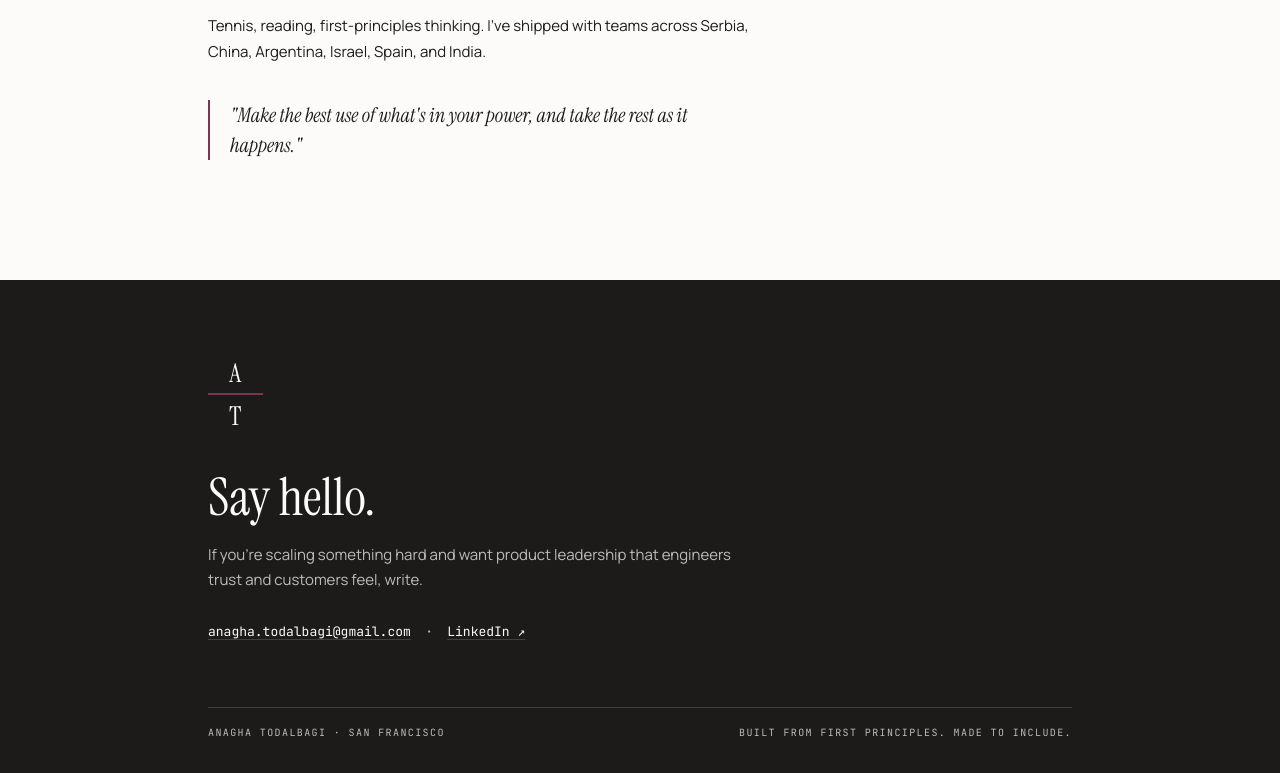
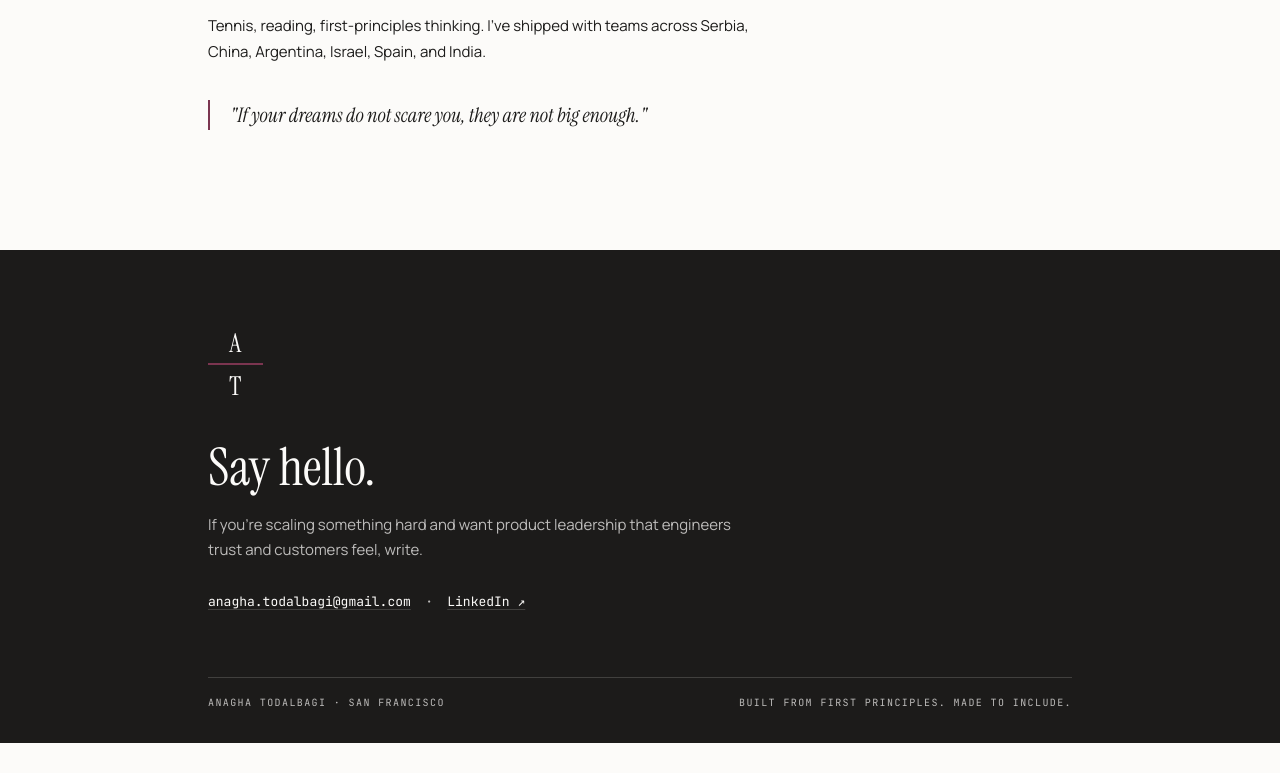
Before and after one commit to anagha-todalbagi/anagha-todalbagi.github.io, a plain HTML site: page index.html in a window 1280 px wide. Shown: the part 4320-5093 px from the top of the page. After the commit the page ends 5063 px from the top, so only its background shows below. Drawn offline with Linux system fonts and the light colour scheme.

Commit message:
Update closing quote

```diff
--- a/index.html
+++ b/index.html
@@ -300,7 +300,7 @@
     <p class="reveal">I run <a href="https://docs.google.com/document/u/0/d/1yj3Kz9NJnPoINYdppF1r_cduDsjNsOCaXp5cFKv_0UY/mobilebasic?pli=1" target="_blank" rel="noopener">Books and Rec. SF&nbsp;↗</a>, a bi-monthly book club my sister and I host at Salesforce Park, open to all.</p>
     <p class="reveal">Tennis, reading, first-principles thinking. I've shipped with teams across Serbia, China, Argentina, Israel, Spain, and India.</p>
     <blockquote class="reveal">
-      <p>"Make the best use of what's in your power, and take the rest as it happens."</p>
+      <p>"If your dreams do not scare you, they are not big enough."</p>
     </blockquote>
   </section>
 </main>
```
